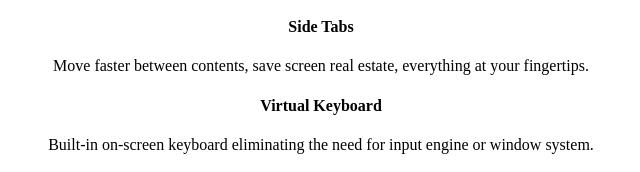
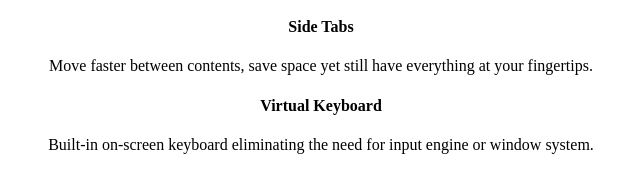
Before and after one commit to penk/SlateKit, a plain HTML site: page index.html in a window 1280 px wide. Shown: the part 818-990 px from the top of the page, 339-979 px from the left. Drawn offline with nearby package versions, Linux system fonts and the light colour scheme; some icons are missing.

Commit message:
Update index.html

```diff
--- a/index.html
+++ b/index.html
@@ -109,7 +109,7 @@
                                 <li class="span4 center">
                                 <i class="icon-reorder icon-4x"></i>
                                 <h4>Side Tabs</h4>
-                                <p>Move faster between contents, save screen real estate, everything at your fingertips.</p>
+                                <p>Move faster between contents, save space yet still have everything at your fingertips.</p>
                                 </li>
 
                                 <li class="span4 center">
```
